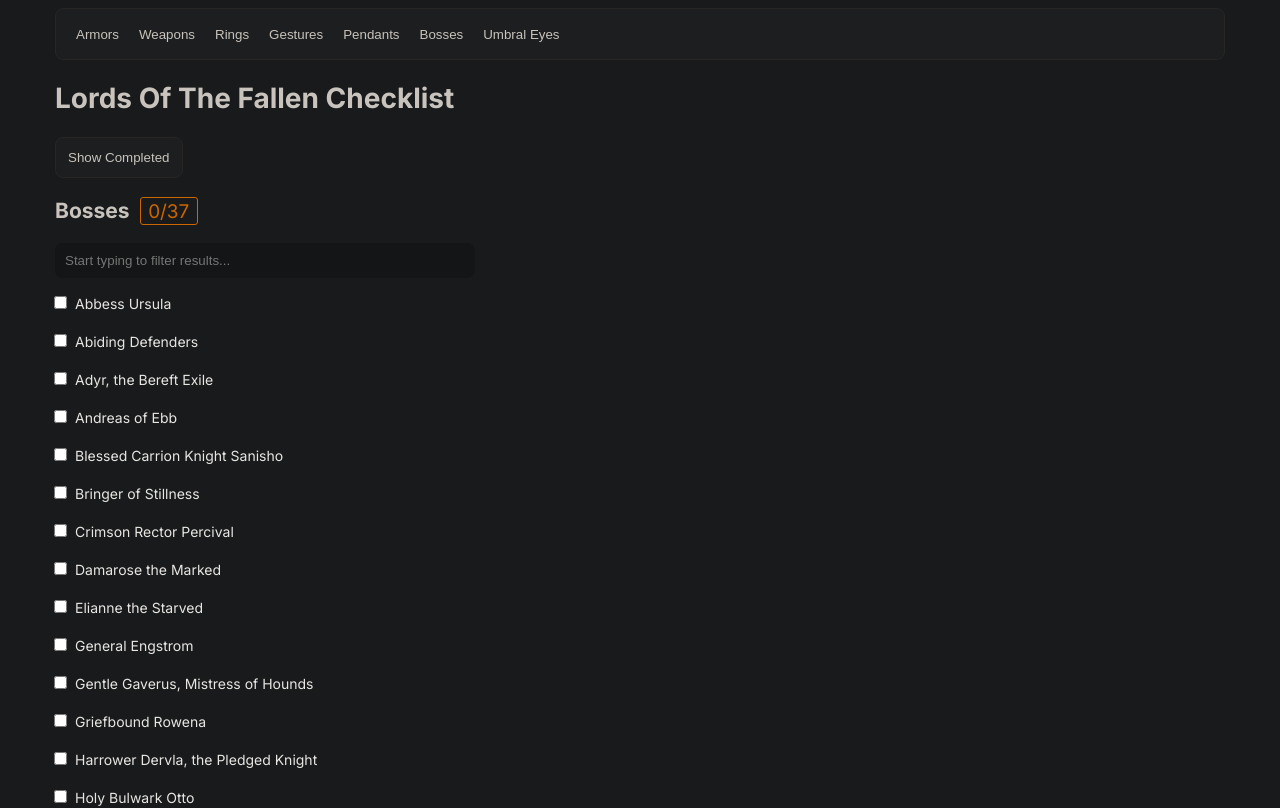
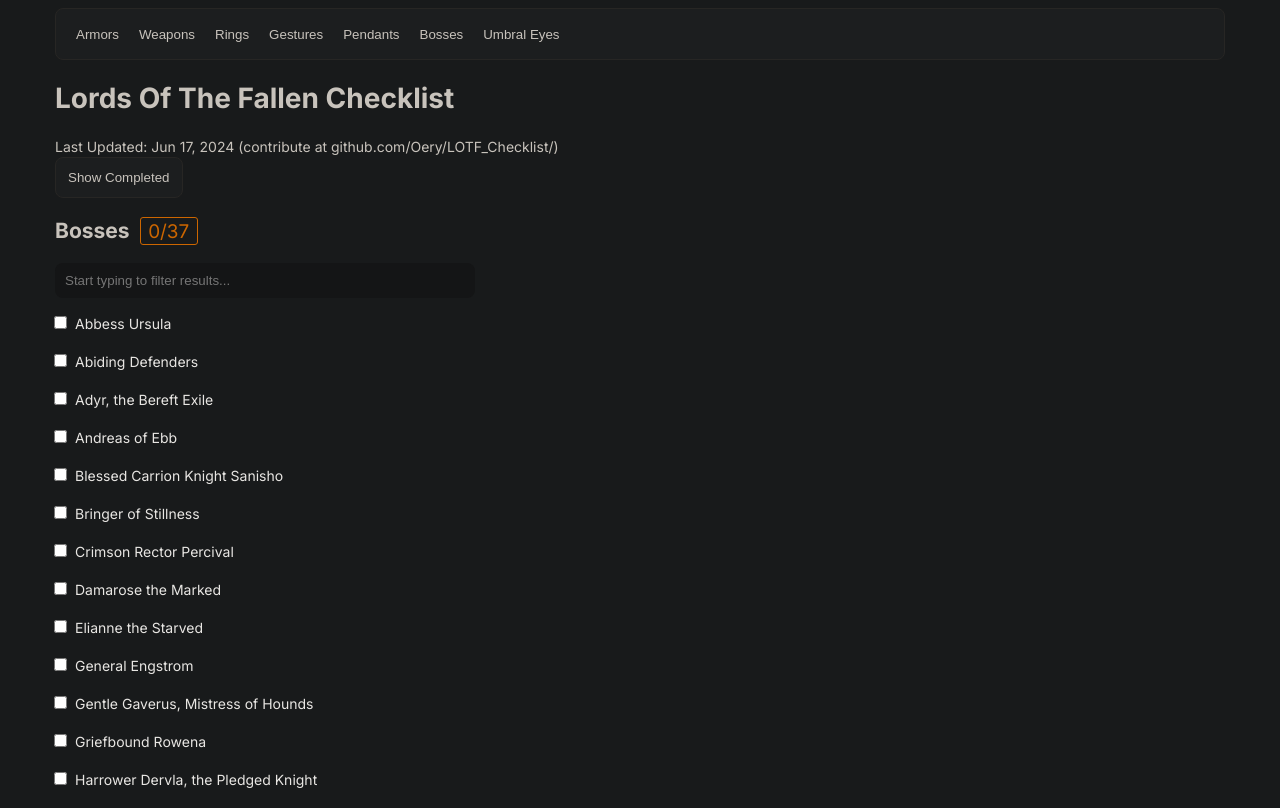
Before and after one commit to Oery/LOTF_Checklist, a Next.js app: page / in a window 1280 px wide. Shown: the top 808 px of the page. Built offline with nearby package versions, Linux system fonts and the light colour scheme.

Commit message:
add last update

```diff
--- a/src/app/page.tsx
+++ b/src/app/page.tsx
@@ -55,6 +55,7 @@
             </nav>
 
             <h1>Lords Of The Fallen Checklist</h1>
+            <div>Last Updated: Jun 17, 2024 (contribute at github.com/Oery/LOTF_Checklist/)</div>
 
             <Tab
                 name={activeTab}
```
